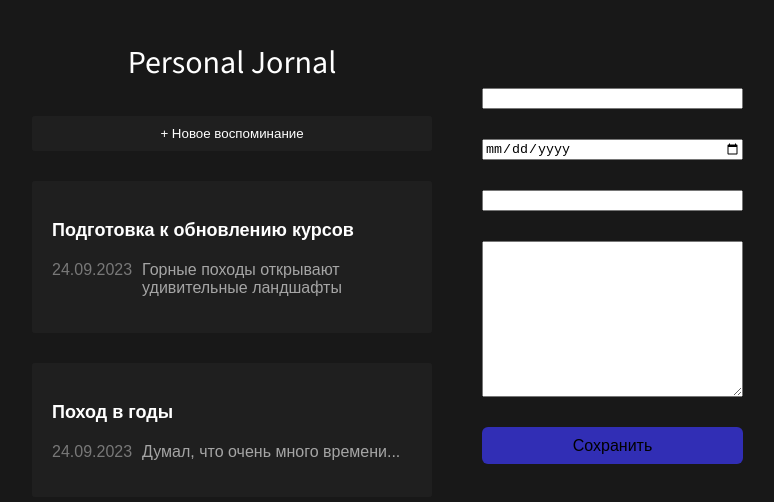
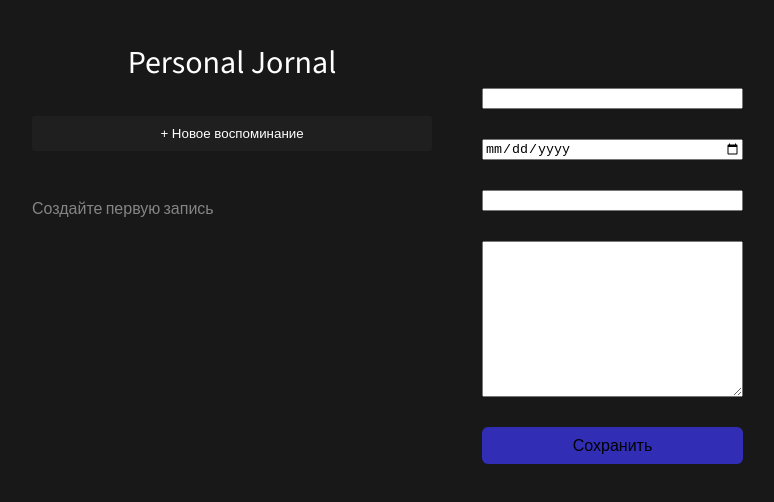
Before and after one commit to serg310583/project-react, a React (Vite) app: page / in a window 1280 px wide. Shown: the top 502 px of the page, without its empty margins (6-780 px from the left). Built offline with nearby package versions, Linux system fonts and the light colour scheme.

Commit message:
remoove JornalItem from App

```diff
--- a/src/App.jsx
+++ b/src/App.jsx
@@ -1,27 +1,25 @@
 import { useState } from 'react';
 import './App.css';
-import CardButton from './components/CardButton/CardButton';
 import Header from './components/Header/Header';
 import JornalAddButton from './components/JornalAddButton/JornalAddButton';
 import JornalList from './components/JornalList/JornalList';
-import JournalItem from './components/JournalItem/JournalItem';
 import Body from './components/layouts/Body/Body';
 import LeftPanel from './components/layouts/LeftPanel/LeftPanel';
 import JornalForm from './components/JornalForm/JornalForm';
 
 const INITIAL_DATA = [
-	{
-		id: 1,
-		title: 'Подготовка к обновлению курсов',
-		text: 'Горные походы открывают удивительные ландшафты',
-		date: new Date()
-	},
-	{
-		id: 2,
-		title: 'Поход в годы',
-		text: 'Думал, что очень много времени...',
-		date: new Date()
-	}
+	// {
+	// 	id: 1,
+	// 	title: 'Подготовка к обновлению курсов',
+	// 	text: 'Горные походы открывают удивительные ландшафты',
+	// 	date: new Date()
+	// },
+	// {
+	// 	id: 2,
+	// 	title: 'Поход в годы',
+	// 	text: 'Думал, что очень много времени...',
+	// 	date: new Date()
+	// }
 ];
 function App() {
 	const [items, setItems] = useState(INITIAL_DATA);
@@ -30,17 +28,11 @@
 			title: item.title,
 			text: item.text,
 			date: new Date(item.date),
-			id: Math.max(...oldItems.map(i => i.id)) + 1
+			id: oldItems.length > 0 ? Math.max(...oldItems.map(i => i.id)) + 1 : 1
 		}]);
 	};
 
-	const sortItem = (a, b) =>{
-		if (a.date < b.date){
-			return 1;
-		} else {
-			return -1;
-		}
-	};
+
 
 	return (
 		<div className='app'>
@@ -49,17 +41,8 @@
 
 				<JornalAddButton/>
 
-				<JornalList>
-					{items.sort(sortItem).map(el => (
-						<CardButton key={el.id}>
-							<JournalItem
-								title={el.title}
-								text={el.text}
-								date={el.date}
-							/>
-						</CardButton>
-					))}
-				</JornalList>
+				<JornalList items = {items}/>
+
 
 			</LeftPanel>
 			<Body>
--- a/src/components/JornalList/JornalList.jsx
+++ b/src/components/JornalList/JornalList.jsx
@@ -1,12 +1,34 @@
 import './JornalList.css';
+import CardButton from '../CardButton/CardButton';
+import JournalItem from '../JournalItem/JournalItem';
 
 
-function JornalList({children}) {
-	return (
-		<div className='jornal-list'>
-			{children}
-		</div>
-	);
+
+
+function JornalList({ items }) {
+	if (items.length === 0){
+		return <p>Создайте первую запись</p>;
+	}
+
+	const sortItem = (a, b) =>{
+		if (a.date < b.date){
+			return 1;
+		} else {
+			return -1;
+		}
+	};
+
+	return <>
+		{items.sort(sortItem).map(el => (
+			<CardButton key={el.id}>
+				<JournalItem
+					title={el.title}
+					text={el.text}
+					date={el.date}
+				/>
+			</CardButton>
+		))}
+	</>;
 }
 
 export default JornalList;
```
